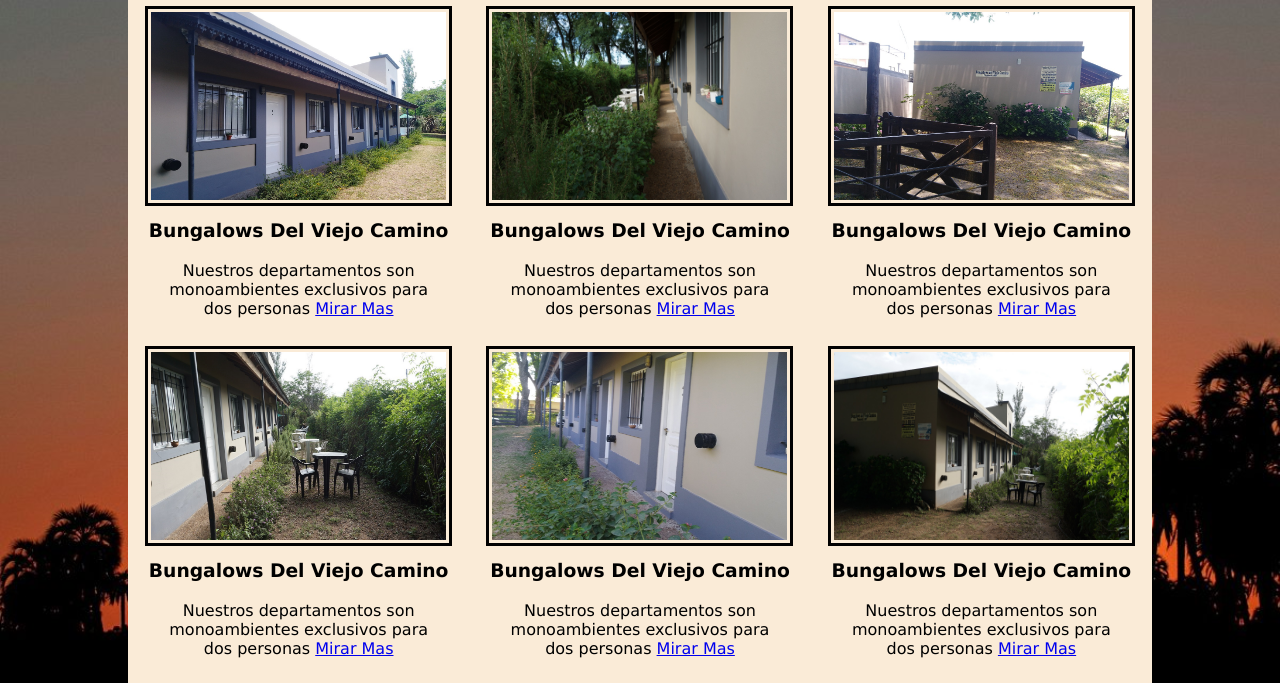
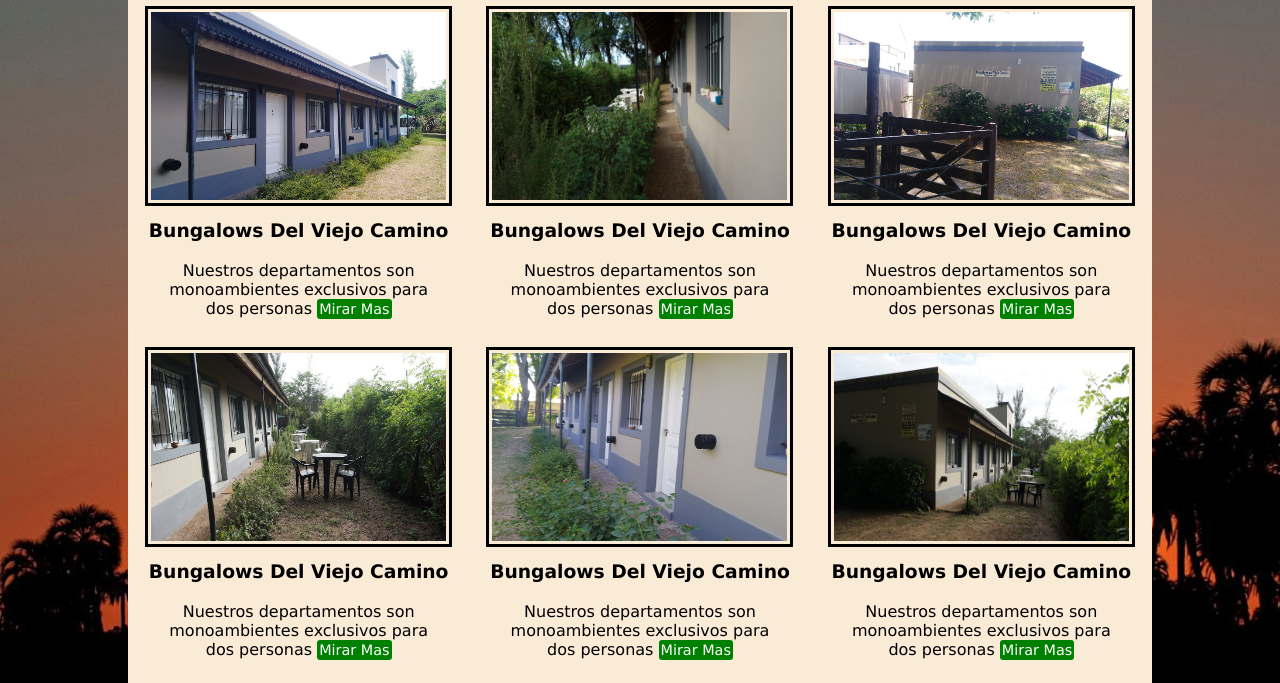
Before and after one commit to MartinCoder2022/SEO, a plain HTML site: page vistas/bungalows.html in a window 1280 px wide. Shown: the part 94-777 px from the top of the page. Drawn offline with Linux system fonts and the light colour scheme.

Commit message:
mirar mas en btn

```diff
--- a/estilos/main.css
+++ b/estilos/main.css
@@ -419,6 +419,18 @@ body {
   padding: 0 .5em .5em .5em;
 }
 
+.bungalows__articulo--link{
+  text-decoration: none;
+	padding: 2px;
+	background: green;
+	color: #FFF;
+	display: inline-block;
+	margin-top: 0em;
+  font-size: 0.9em;
+  border-radius: 3px;
+}
+
+
 /* Servicios */
 .servicios__title {
   text-align: center;
```
